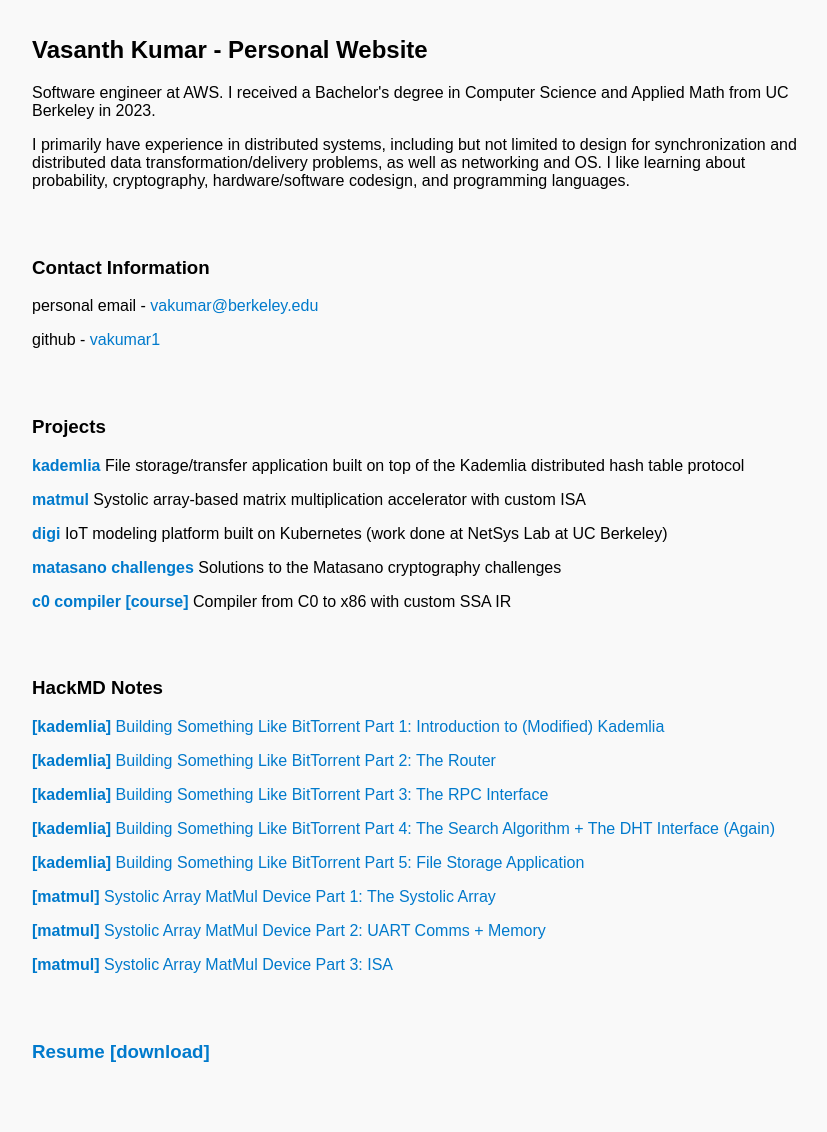
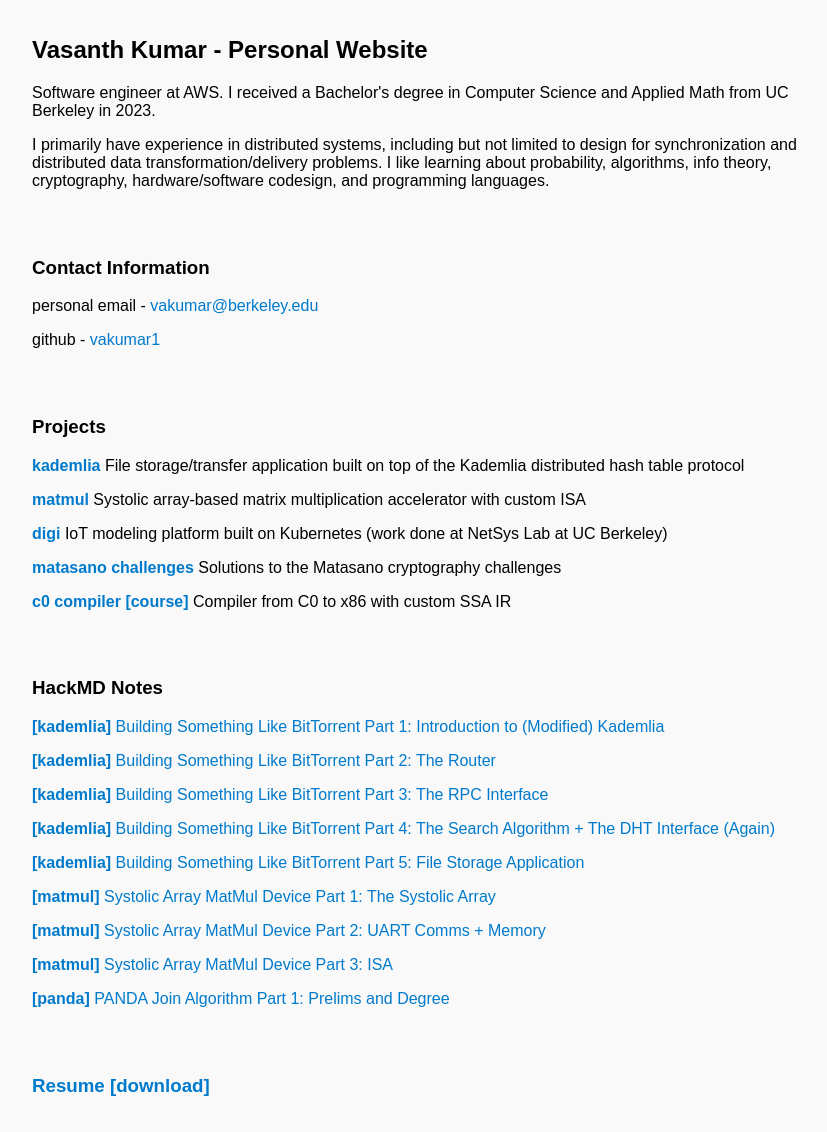
Before and after one commit to vakumar1/vakumar1.github.io, a plain HTML site: page index.html in a window 1280 px wide. Shown: the whole page, without its empty margins (224-1051 px from the left). Before the commit the page ends 1098 px from the top, so only its background shows below. Drawn offline with Linux system fonts and the light colour scheme.

Commit message:
Add PANDA Notes Pt. 1

```diff
--- a/index.html
+++ b/index.html
@@ -13,8 +13,8 @@
             Applied Math from UC Berkeley in 2023.
         </p>
         <p>I primarily have experience in distributed systems, including but not limited to
-            design for synchronization and distributed data transformation/delivery problems, as well as networking and OS.
-            I like learning about probability, cryptography, hardware/software codesign, and programming languages.
+            design for synchronization and distributed data transformation/delivery problems.
+            I like learning about probability, algorithms, info theory, cryptography, hardware/software codesign, and programming languages.
         </p>
     </div>
     <div class="container">
@@ -86,6 +86,12 @@
                     <strong>[matmul]</strong> Systolic Array MatMul Device Part 3: ISA</a></p>
             </li>
 
+            <!-- panda -->
+            <li>
+                <p><a href="https://hackmd.io/@n9vXJ2dWSK-txnWnjmMPGQ/SyuKXWw91l">
+                    <strong>[panda]</strong> PANDA Join Algorithm Part 1: Prelims and Degree</a></p>
+            </li>
+
         </ul>
     </div>
     <div class="container">
```
